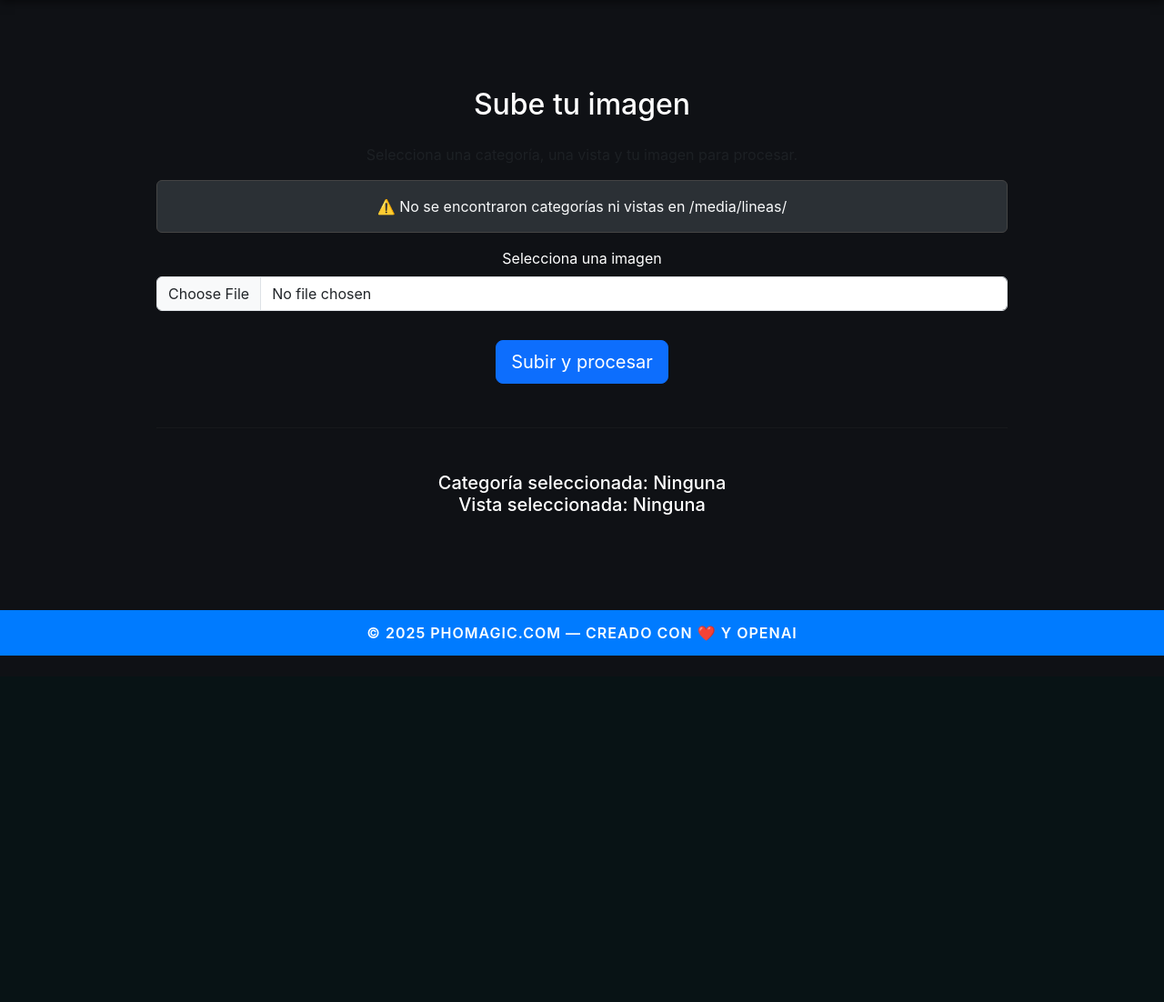
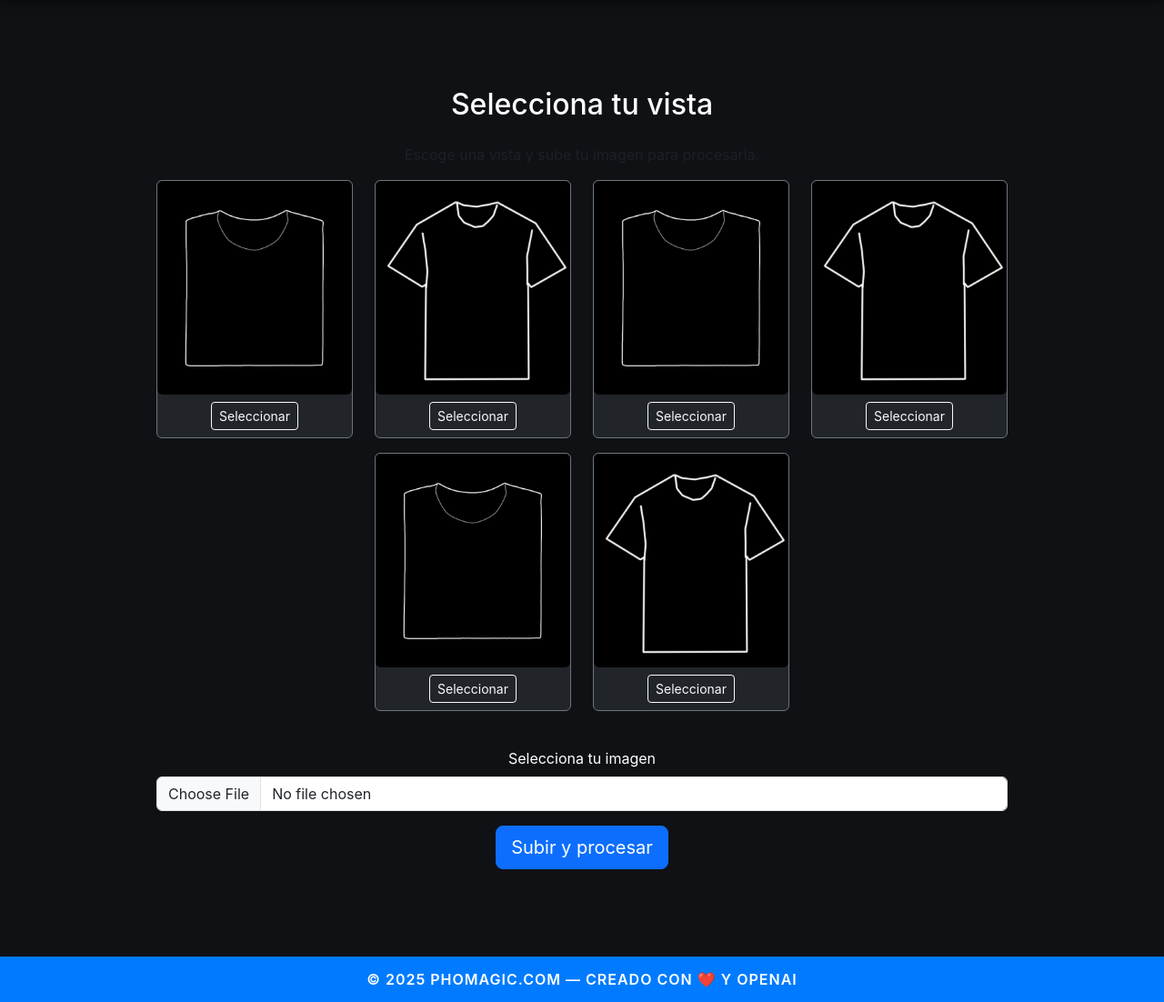
Before and after one commit to Pacoautor/phomagic, a Django app: page /select-view/?categoria=Complementos in a window 1280 px wide. Shown: the part 56-1158 px from the top of the page at 91% size. Before the commit the page ends 777 px from the top, so only its background shows below. Run offline with Django 5.2, Linux system fonts and the light colour scheme; parts of the project's set-up code (start-up, migrations or seed data) failed here and were passed over.

Commit message:
fix: usar media/lineas como fuente real y ajustar template para vistas dinámicas

```diff
--- a/products/templates/upload_photo.html
+++ b/products/templates/upload_photo.html
@@ -3,68 +3,52 @@
 
 {% block content %}
 <div class="container py-5 text-center">
-  <h2 class="mb-4 text-white">Sube tu imagen</h2>
-  <p class="text-muted">Selecciona una categoría, una vista y tu imagen para procesar.</p>
+  <h2 class="mb-4 text-white">Selecciona tu vista</h2>
+  <p class="text-muted">Escoge una vista y sube tu imagen para procesarla.</p>
 
-  {% if messages %}
-  <div class="alert alert-warning">
-    {% for message in messages %}
-      {{ message }}
-    {% endfor %}
-  </div>
+  {% if error %}
+    <div class="alert alert-warning">{{ error }}</div>
   {% endif %}
 
-  <form method="POST" enctype="multipart/form-data">
-    {% csrf_token %}
-
-    {% if categorias %}
-      {% for categoria in categorias %}
-        <h4 class="text-white mt-4 mb-3">{{ categoria.categoria }}</h4>
+  {% if vistas %}
     <div class="row justify-content-center mb-4">
-          {% for vista in categoria.vistas %}
+      {% for vista in vistas %}
       <div class="col-md-3 col-sm-4 col-6 mb-3">
-            <label class="card bg-dark border-secondary text-white">
-              <input type="radio" name="selected_category" value="{{ categoria.categoria }}" hidden>
-              <input type="radio" name="selected_view" value="{{ vista.nombre }}" hidden {% if vista.nombre == selected_view %}checked{% endif %}>
-              <img src="{{ vista.thumb }}" class="card-img-top rounded" alt="{{ vista.nombre }}">
+        <div class="card bg-dark border-secondary text-white h-100">
+          <img src="/media/lineas/{{ categoria }}/{{ vista }}" class="card-img-top rounded" alt="{{ vista }}">
           <div class="card-body p-2">
-                <small>{{ vista.nombre|capfirst }}</small>
+            <button type="button" class="btn btn-outline-light btn-sm" onclick="selectView('{{ vista }}')">
+              Seleccionar
+            </button>
           </div>
-            </label>
+        </div>
       </div>
       {% endfor %}
     </div>
-      {% endfor %}
   {% else %}
-      <div class="alert alert-warning">⚠️ No se encontraron categorías ni vistas en /media/lineas/</div>
+    <div class="alert alert-warning">⚠️ No se encontraron vistas dentro de la categoría seleccionada.</div>
   {% endif %}
 
+  <form method="POST" enctype="multipart/form-data" class="mt-4">
+    {% csrf_token %}
     <div class="mb-3">
-      <label for="image" class="form-label text-white">Selecciona una imagen</label>
-      <input type="file" name="image" id="image" class="form-control" required>
+      <label for="image" class="form-label text-white">Selecciona tu imagen</label>
+      <input type="file" name="file" id="image" class="form-control" required>
     </div>
-
-    <button type="submit" class="btn btn-primary btn-lg mt-3">Subir y procesar</button>
+    <button type="submit" class="btn btn-primary btn-lg">Subir y procesar</button>
   </form>
-
-  <hr class="my-5">
-  <h5 class="text-white">
-    Categoría seleccionada: {{ selected_category|default:"Ninguna" }}<br>
-    Vista seleccionada: {{ selected_view|default:"Ninguna" }}
-  </h5>
 </div>
-{% endblock %}
-
 
 <script>
 function selectView(view) {
   fetch(`/set-view/?view=${view}`)
-        .then(response => response.json())
+    .then(res => res.json())
     .then(data => {
       if (data.status === "ok") {
-                document.querySelectorAll('.view-option').forEach(el => el.classList.remove('selected'));
-                document.getElementById(view).classList.add('selected');
+        document.querySelectorAll('.card').forEach(el => el.classList.remove('border-success'));
+        document.querySelector(`img[alt='${view}']`).closest('.card').classList.add('border-success');
       }
     });
 }
 </script>
+{% endblock %}
```
Lines whose indentation alone changed are shown as unchanged.
